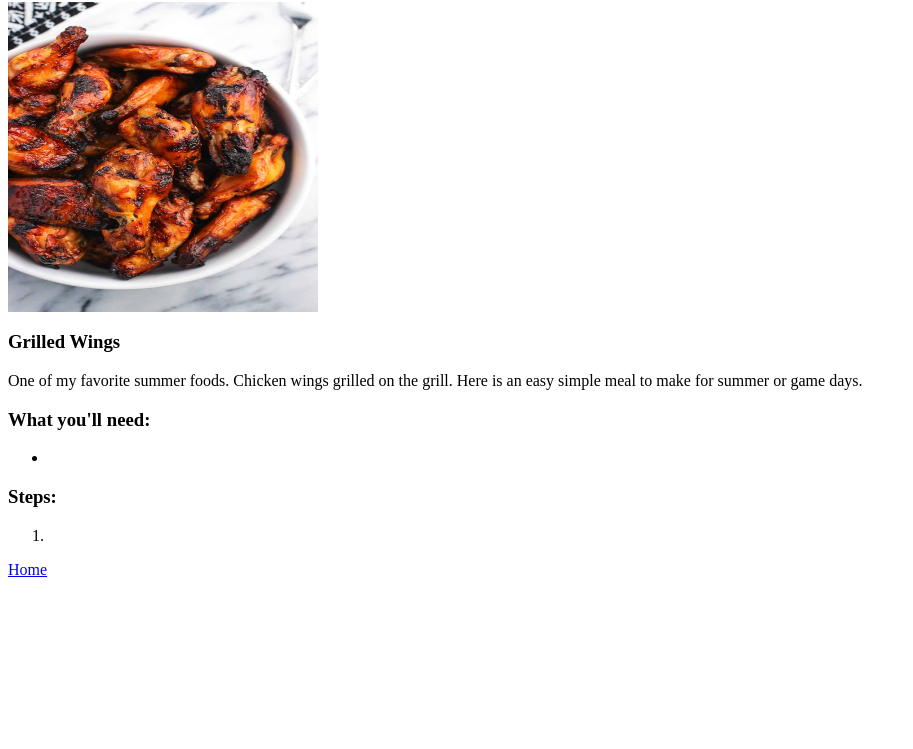
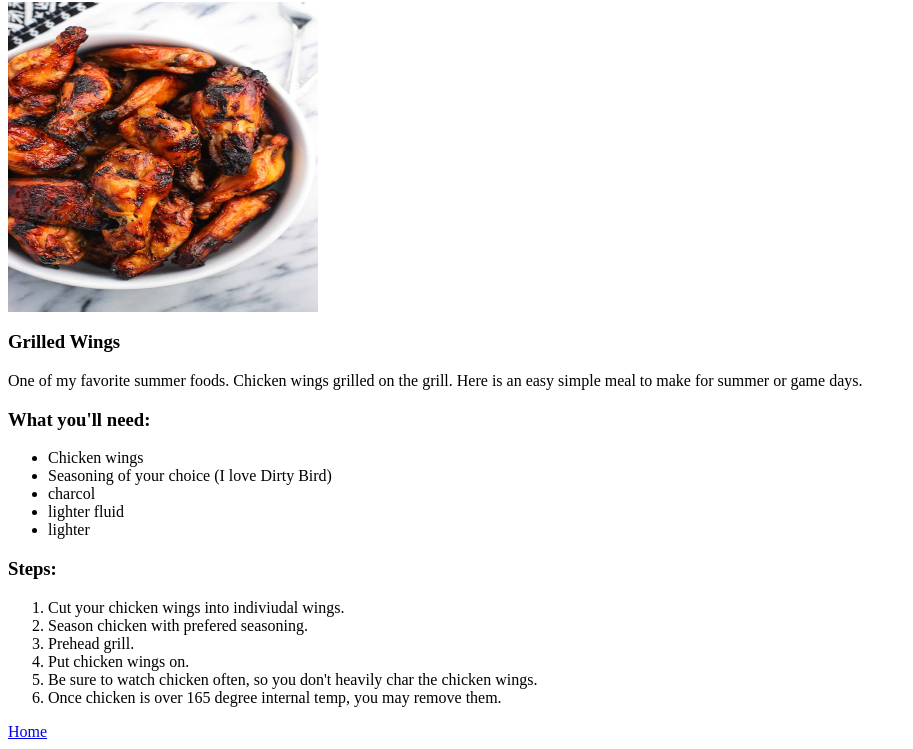
Before and after one commit to kleeklee07/odin-recipes, a plain HTML site: page recipes/grilled_wings.html in a window 1280 px wide. Shown: the part 64-813 px from the top of the page, without its empty margins (0-913 px from the left). Drawn offline with Linux system fonts and the light colour scheme; files whose address does not match are found by name.

Commit message:
finished info for grilled wings

```diff
--- a/recipes/grilled_wings.html
+++ b/recipes/grilled_wings.html
@@ -10,14 +10,23 @@
     <h3>What you'll need:</h3>
 
     <ul>
-        <li></li>
+        <li>Chicken wings</li>
+        <li>Seasoning of your choice (I love Dirty Bird)</li>
+        <li>charcol</li>
+        <li>lighter fluid</li>
+        <li>lighter</li>
 
     </ul>
 
     <h3>Steps:</h3>
 
     <ol>
-        <li></li>
+        <li>Cut your chicken wings into indiviudal wings.</li>
+        <li>Season chicken with prefered seasoning.</li>
+        <li>Prehead grill.</li>
+        <li>Put chicken wings on.</li>
+        <li>Be sure to watch chicken often, so you don't heavily char the chicken wings.</li>
+        <li>Once chicken is over 165 degree internal temp, you may remove them.</li>
 
     </ol>
 
```
